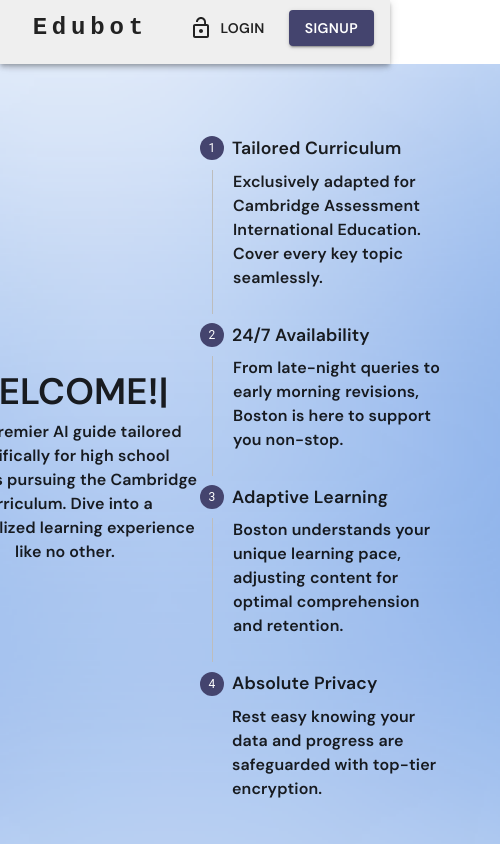
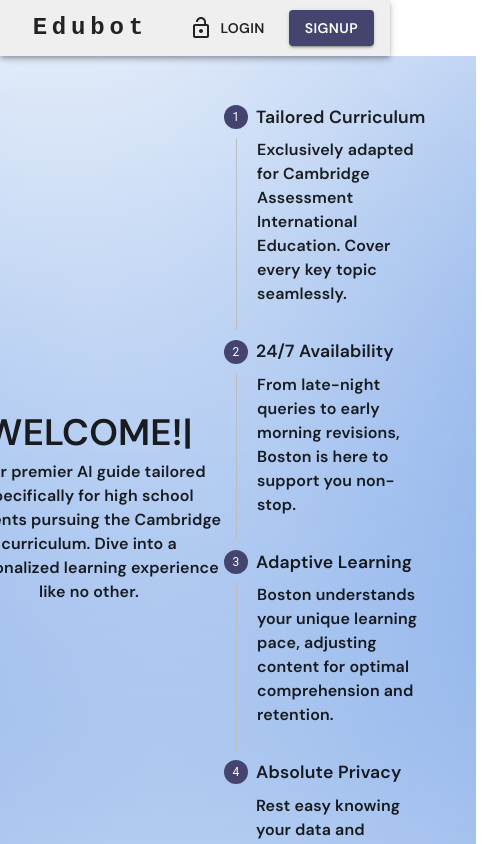
Before and after one commit to MrBomberman/edubot-frontend, a React (Vite) app: page / in a window 390 px wide. Shown: the top 844 px of the page, 500 px wide, since content can reach past the window. Built offline with nearby package versions, Linux system fonts and the light colour scheme.

Commit message:
fixed few bugs with ui part of presentationPage

```diff
--- a/src/components/PresentationComponents/CommentsBlock/index.tsx
+++ b/src/components/PresentationComponents/CommentsBlock/index.tsx
@@ -32,6 +32,7 @@ const faqInfo = [
 
 export default function CommentsBlock() {
   const matches = useMediaQuery("(min-width:900px)");
+  const minWidthMatch = useMediaQuery("(min-width:600px)");
 
   const navigate = useNavigate();
   const [openIndex, setOpen] = useState();
@@ -55,7 +56,7 @@ export default function CommentsBlock() {
         container
         spacing={4}
         sx={{
-          p: 5,
+          p: minWidthMatch ? 5 : 2,
         }}
       >
         <Grid
--- a/src/components/PresentationComponents/MainMessageBlock/index.tsx
+++ b/src/components/PresentationComponents/MainMessageBlock/index.tsx
@@ -34,7 +34,7 @@ function MainMessageBlock() {
   return (
     <Box sx={{background: `url(${backgroundMainImage})`, backgroundSize: 'cover',
     backgroundPosition: '50% 50%',
-     mt: '64px'}}>
+     mt: matches ? '64px' : '56px'}}>
       <Grid container sx={{minHeight: "800px", p: 5,}}>
         <Grid
           item
--- a/src/components/PresentationComponents/PresentationHeader/index.tsx
+++ b/src/components/PresentationComponents/PresentationHeader/index.tsx
@@ -16,6 +16,7 @@ import { Stack } from "@mui/material";
 import LockOpenIcon from "@mui/icons-material/LockOpen";
 import { useNavigate } from "react-router-dom";
 import Cookies from "js-cookie";
+import useMediaQuery from '@mui/material/useMediaQuery';
 // import robot from '../images/robot.png'
 
 // const pages = ['Products', 'Pricing', 'Blog'];
@@ -49,8 +50,9 @@ function PresentationHeader() {
   //   setAnchorElUser(null);
   // };
 
+  const matches = useMediaQuery('(min-width:600px)');
   return (
-    <AppBar position="fixed" sx={{ background: "#EFEFEF", color: "#222222" , height: '64px',
+    <AppBar position="fixed" sx={{ background: "#EFEFEF", color: "#222222" , height: matches ? '64px' : '56px',
     fontFamily: "DM Sans"}}>
       <Container maxWidth="xl">
         <Toolbar disableGutters>
```
